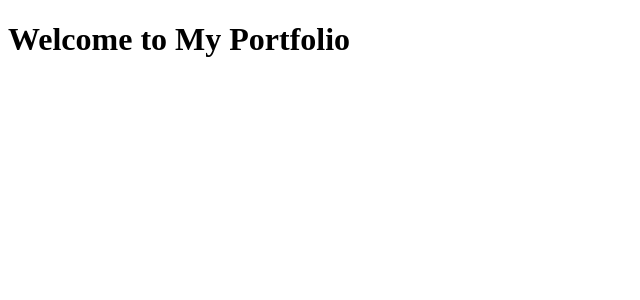
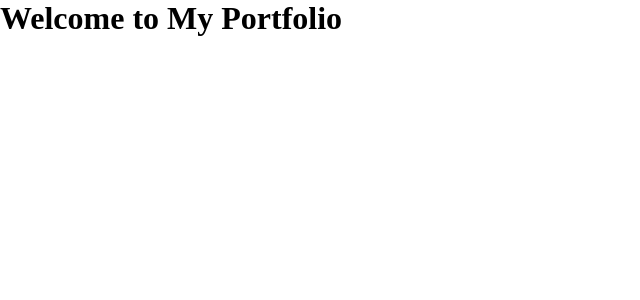
Before and after one commit to Blessen25/Portfolio_BVM, a React (Vite) app in the folder frontend/portfolio/: page / in a window 1280 px wide. Shown: the top 300 px of the page, without its empty margins (0-640 px from the left). Built offline with nearby package versions, Linux system fonts and the light colour scheme.

Commit message:
Commited Changes

```diff
--- a/frontend/portfolio/src/App.tsx
+++ b/frontend/portfolio/src/App.tsx
@@ -1,4 +1,5 @@
 import React from "react";
+import "./App.css";
 
 const App = () => {
   return (
--- a/frontend/portfolio/src/index.css
+++ b/frontend/portfolio/src/index.css
@@ -0,0 +1,6 @@
+*{
+
+  margin: 0px;
+  padding: 0px;
+  box-sizing: border-box;
+}
```
Also changed, not shown: frontend/portfolio/src/constants.tsx (added, +11 -0 lines).
